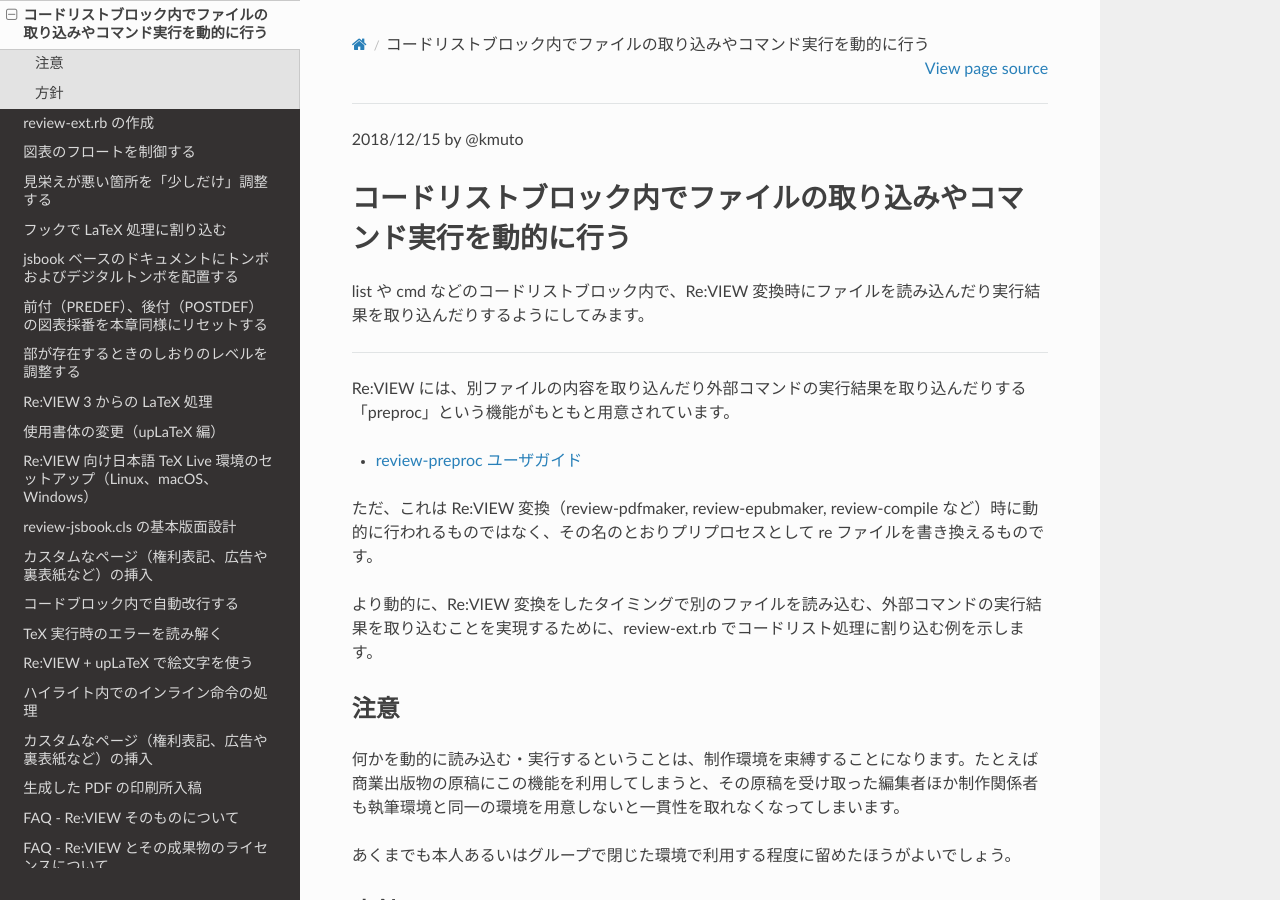
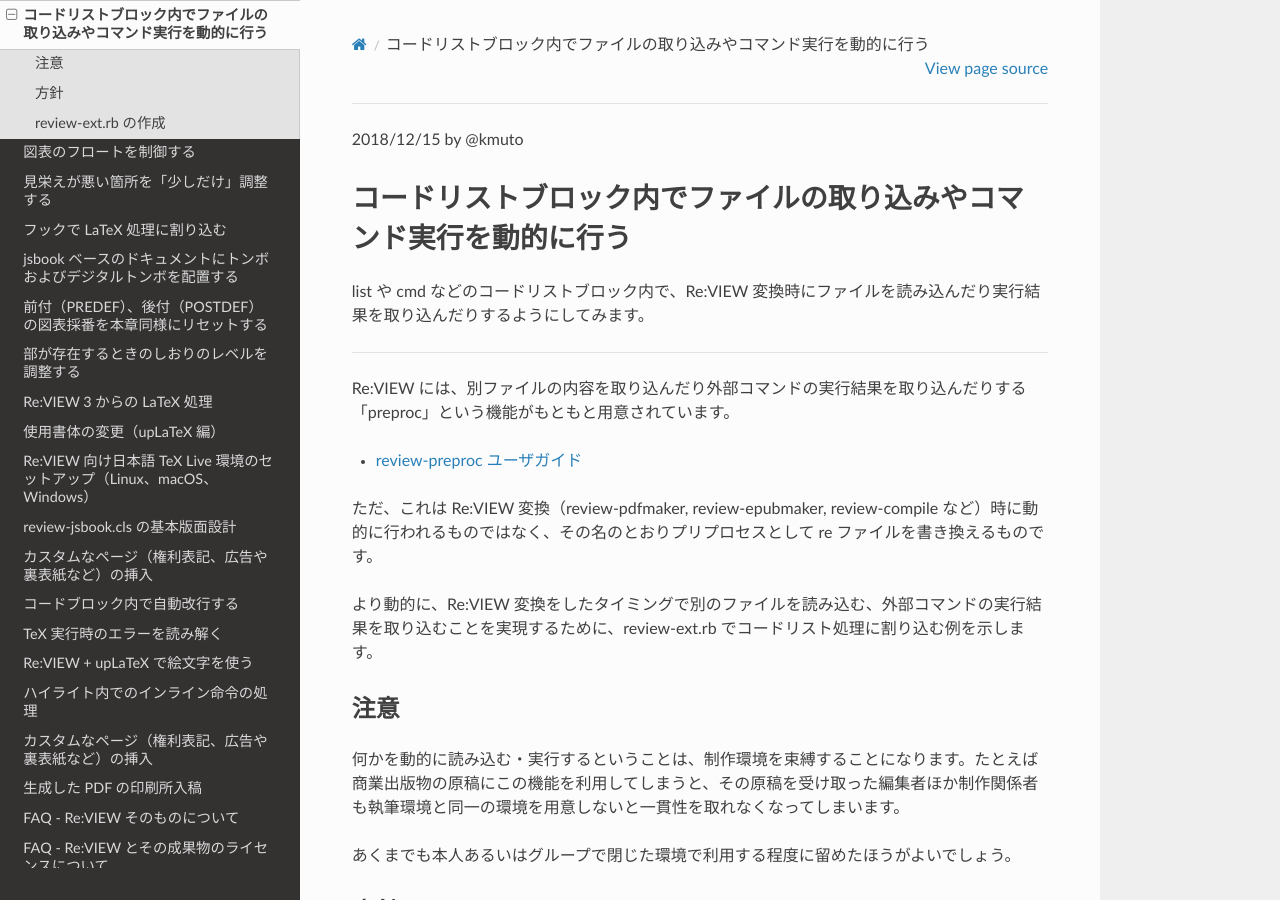
Before and after one commit to reviewml/reviewknowledge-ja, a Sphinx documentation site: the page built from docs/reviewext/list-exec.md, in a window 1280 px wide and 900 px high. Built offline with Sphinx 7.4.7 and the Read the Docs theme 2.0.0, drawn with Linux system fonts in a browser that asks for light colours.

Commit message:
level miss

```diff
--- a/docs/reviewext/list-exec.md
+++ b/docs/reviewext/list-exec.md
@@ -48,7 +48,7 @@
 
 `!!load` または `!!exec` から始まっていない行は普通のコードリストとしてそのまま出力されます。
 
-# review-ext.rb の作成
+## review-ext.rb の作成
 LaTeX ビルダでは `common_code_block` メソッドにコードリストブロックのコード部処理が集約されているので、この処理に割り込むだけで済みます。内容はエスケープ済みの文字列配列になっているので、一度アンエスケープして擬似命令を探し、またエスケープするというだけです。
 
 HTML ビルダでは `HTMLUtils` モジュールの `highlight` メソッドがコード部処理です。同様にアンエスケープして擬似命令を探し、またエスケープに戻します。
```
